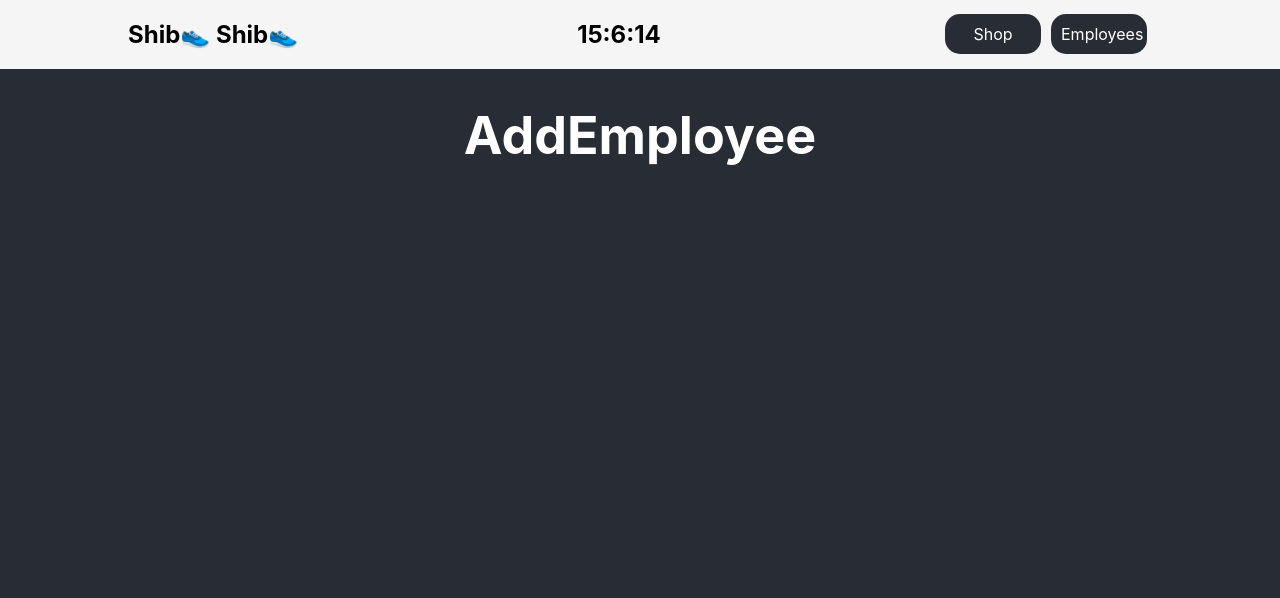
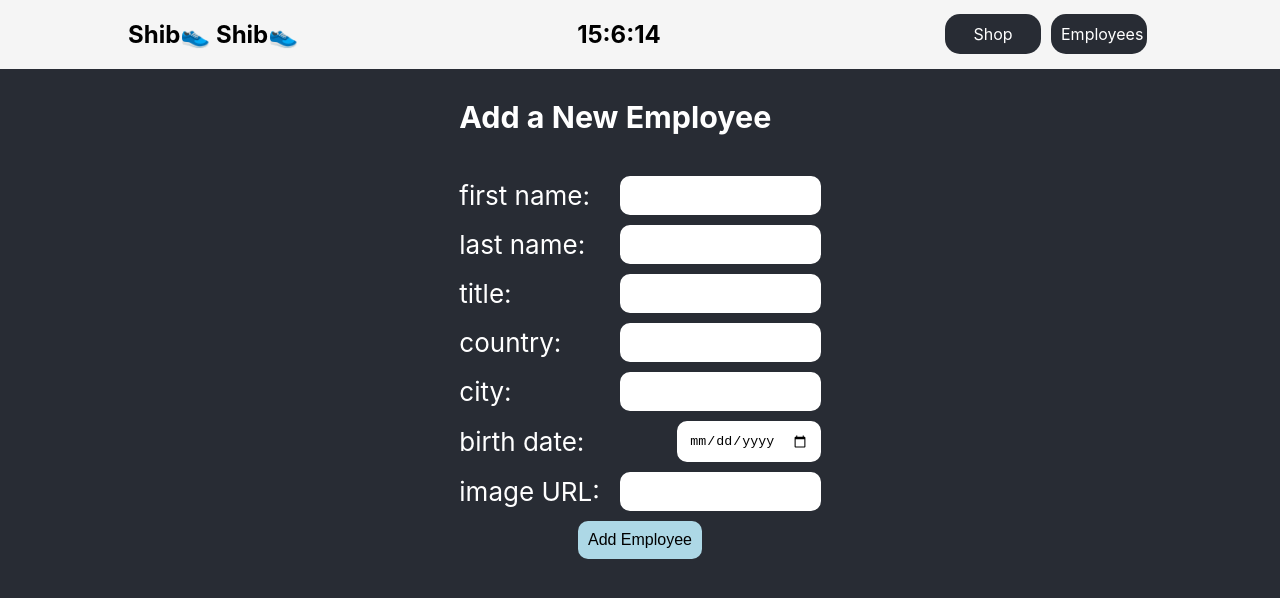
Before and after one commit to Fullstack-Alfanar/yosef-a, a React (Create React App) app: page /addEmployee in a window 1280 px wide. Shown: the top 598 px of the page. Built offline with nearby package versions, Linux system fonts and the light colour scheme.

Commit message:
feat: add new Employee

```diff
--- /dev/null
+++ b/src/pages/AddEmployeePage.js
@@ -0,0 +1,108 @@
+import { useNavigate } from 'react-router-dom';
+import "../styles/AddForm.scss";
+
+function AddEmployeePage() {
+    const navigate = useNavigate();
+
+    const saveNewEmployee = () => {
+        const fnameIn = document.getElementById("fnameIn");
+        const lnameIn = document.getElementById("lnameIn");
+        const titleIn = document.getElementById("titleIn");
+        const countryIn = document.getElementById("countryIn");
+        const cityIn = document.getElementById("cityIn");
+        const birthDateIn = document.getElementById("birthDateIn");
+        const imageURLIn = document.getElementById("imageURLIn");
+        console.log(birthDateIn.value);
+
+        let validFName = !(fnameIn.value === null) && !(fnameIn.value === "")
+            && fnameIn.value.length >= 2 && fnameIn.value.length < 30;
+        let validLName = !(lnameIn.value === null) && !(lnameIn.value === "")
+            && lnameIn.value.length >= 2 && lnameIn.value.length < 30;
+        let validTitle = !(titleIn.value === null) && !(titleIn.value === "")
+            && titleIn.value.length >= 5 && titleIn.value.length < 20;
+        let validCountry = !(countryIn.value === null) && !(countryIn.value === "")
+            && countryIn.value.length >= 3 && countryIn.value.length < 30;
+        let validCity = !(cityIn.value === null) && !(cityIn.value === "")
+            && cityIn.value.length >= 2 && cityIn.value.length < 30;
+        let validBirthDate = !(birthDateIn.value === null) && !(birthDateIn.value === "");
+        let validImg = !(imageURLIn.value === null) && !(imageURLIn.value === "")
+
+        if (validFName && validLName && validTitle && validCountry && validCity && validBirthDate && validImg) {
+            console.log("All good man");
+            fnameIn.style.borderColor = "";
+            lnameIn.style.borderColor = "";
+            titleIn.style.borderColor = "";
+            countryIn.style.borderColor = "";
+            cityIn.style.borderColor = "";
+            birthDateIn.style.borderColor = "";
+            imageURLIn.style.borderColor = "";
+
+            let employeeList = [];
+
+            let employeeObj = {
+                fname: fnameIn.value,
+                lname: lnameIn.value,
+                title: titleIn.value,
+                country: countryIn.value,
+                city: cityIn.value,
+                birthDate: birthDateIn.value,
+                image: imageURLIn.value
+            }
+
+            if (localStorage.getItem("employeeListStorage")) {
+                employeeList = JSON.parse(localStorage.getItem("employeeListStorage"));
+            }
+            employeeList.push(employeeObj);
+            localStorage.setItem("employeeListStorage", JSON.stringify(employeeList));
+            navigate("/employees");
+        } else {
+            console.log("Not good man");
+            (!validFName) ? fnameIn.style.borderColor = "red" : fnameIn.style.borderColor = "";
+            (!validLName) ? lnameIn.style.borderColor = "red" : lnameIn.style.borderColor = "";
+            (!validTitle) ? titleIn.style.borderColor = "red" : titleIn.style.borderColor = "";
+            (!validCountry) ? countryIn.style.borderColor = "red" : countryIn.style.borderColor = "";
+            (!validCity) ? cityIn.style.borderColor = "red" : cityIn.style.borderColor = "";
+            (!validBirthDate) ? birthDateIn.style.borderColor = "red" : birthDateIn.style.borderColor = "";
+            (!validImg) ? imageURLIn.style.borderColor = "red" : imageURLIn.style.borderColor = "";
+        }
+
+    }
+    return <>
+        <div className="container">
+            <h3>Add a New Employee</h3>
+            <form>
+                <div className="inputDiv" >
+                    <label >first name: </label>
+                    <input id="fnameIn" type="text" />
+                </div>
+                <div className="inputDiv" >
+                    <label >last name: </label>
+                    <input id="lnameIn" type="text" />
+                </div>
+                <div className="inputDiv" >
+                    <label >title: </label>
+                    <input id="titleIn" type="text" />
+                </div>
+                <div className="inputDiv" >
+                    <label >country: </label>
+                    <input id="countryIn" type="text" />
+                </div>
+                <div className="inputDiv" >
+                    <label >city: </label>
+                    <input id="cityIn" type="text" />
+                </div>
+                <div className="inputDiv" >
+                    <label >birth date: </label>
+                    <input id="birthDateIn" type="date" />
+                </div>
+                <div className="inputDiv">
+                    <label >image URL: </label>
+                    <input id="imageURLIn" type="text" />
+                </div>
+            </form>
+            <button onClick={saveNewEmployee}>Add Employee</button>
+        </div>
+    </>
+}
+
+export default AddEmployeePage;
--- a/src/pages/AddShoePage.js
+++ b/src/pages/AddShoePage.js
@@ -1,4 +1,4 @@
-import "../styles/AddShoePage.scss";
+import "../styles/AddForm.scss";
 import { useNavigate } from 'react-router-dom';
 
 function AddShoePage() {
--- a/src/pages/EmployeesPage.js
+++ b/src/pages/EmployeesPage.js
@@ -1,5 +1,6 @@
 import { useState, useEffect } from "react";
 import { Link } from 'react-router-dom';
+import "../styles/EmployeesPage.scss"
 
 function EmployeesPage() {
     const [employeeList, setEmployees] = useState([]);
@@ -9,7 +10,8 @@ function EmployeesPage() {
             setEmployees(JSON.parse(localStorage.getItem("employeeListStorage")));
         }
     }, []);
-    return <table>
+    return <>
+        <table>
             <thead>
                 <tr>
                     <td><label>First Name</label></td>
@@ -22,16 +24,23 @@ function EmployeesPage() {
                 </tr>
             </thead>
             <tbody>
-            {employeeList.length === 0 ?
-                <h3>No Employees Yet!!<br />Try To Add One.</h3> :
+                {
                     employeeList.map((elem) =>
                         <tr>
-                        <td>{elem.fname}</td>
+                            <td><label>{elem.fname}</label></td>
+                            <td><label>{elem.lname}</label></td>
+                            <td><label>{elem.title}</label></td>
+                            <td><label>{elem.country}</label></td>
+                            <td><label>{elem.city}</label></td>
+                            <td><label>{elem.birthDate}</label></td>
+                            <td><img src={elem.image} style={{ height: "50px" }} alt="Employee" /></td>
                         </tr>
                     )
                 }
             </tbody>
         </table>
+        <Link to="/addEmployee" className="addLink">Add</Link>
+    </>
 
 }
 
--- /dev/null
+++ b/src/styles/EmployeesPage.scss
@@ -0,0 +1,18 @@
+table {
+    margin-top: 30px;
+    display: block;
+    thead{
+        background-color: wheat;
+        color: black;
+    }
+}
+
+// tr{
+//     border-left: solid white 10px;
+//     border-right: solid white 10px;
+// }
+td {
+    display: table-cell;
+    margin: 10px;
+    padding: 10px;
+}
```
Also changed, not shown: src/router/AppRouter.js (+4 -3 lines), src/styles/AddForm.scss (renamed from src/styles/AddShoePage.scss). Lines whose indentation alone changed are shown as unchanged.
